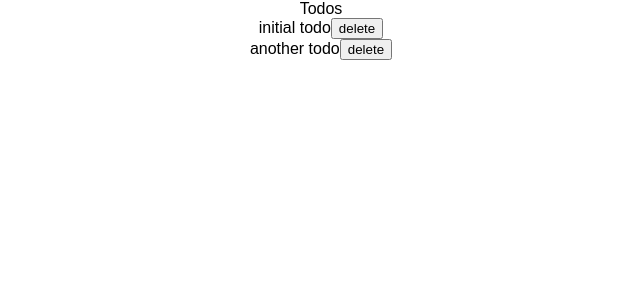
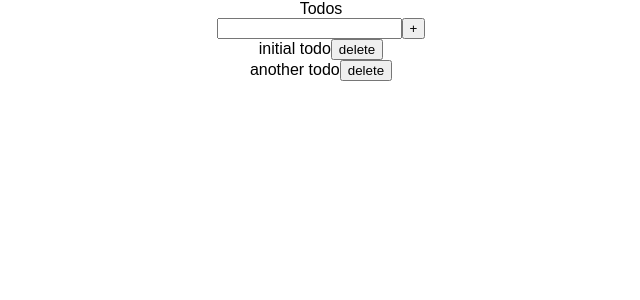
Before and after one commit to heathernfran/react-todos, a React (Create React App) app: page / in a window 1280 px wide. Shown: the top 300 px of the page, without its empty margins (319-959 px from the left). Built offline with nearby package versions, Linux system fonts and the light colour scheme.

Commit message:
Include form for adding todos in the App component

```diff
--- a/src/App.js
+++ b/src/App.js
@@ -1,4 +1,5 @@
 import React, { Component } from 'react';
+import Form from './Form'
 import TodoListStateless from './TodoListStateless'
 import './App.css';
 
@@ -9,6 +10,7 @@ class App extends Component {
         <header>
           Todos
         </header>
+        <Form />
         <TodoListStateless />
       </div>
     );
```
